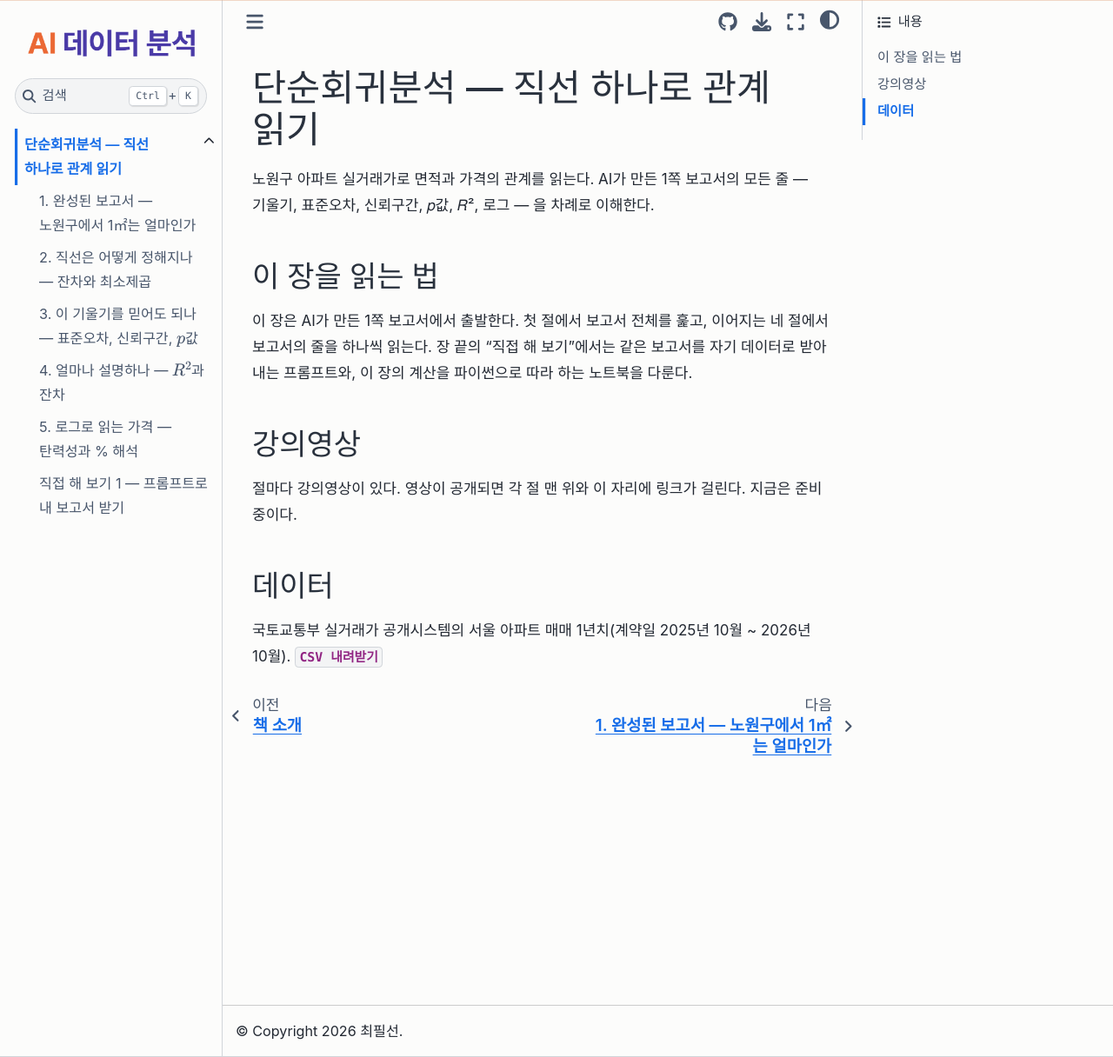
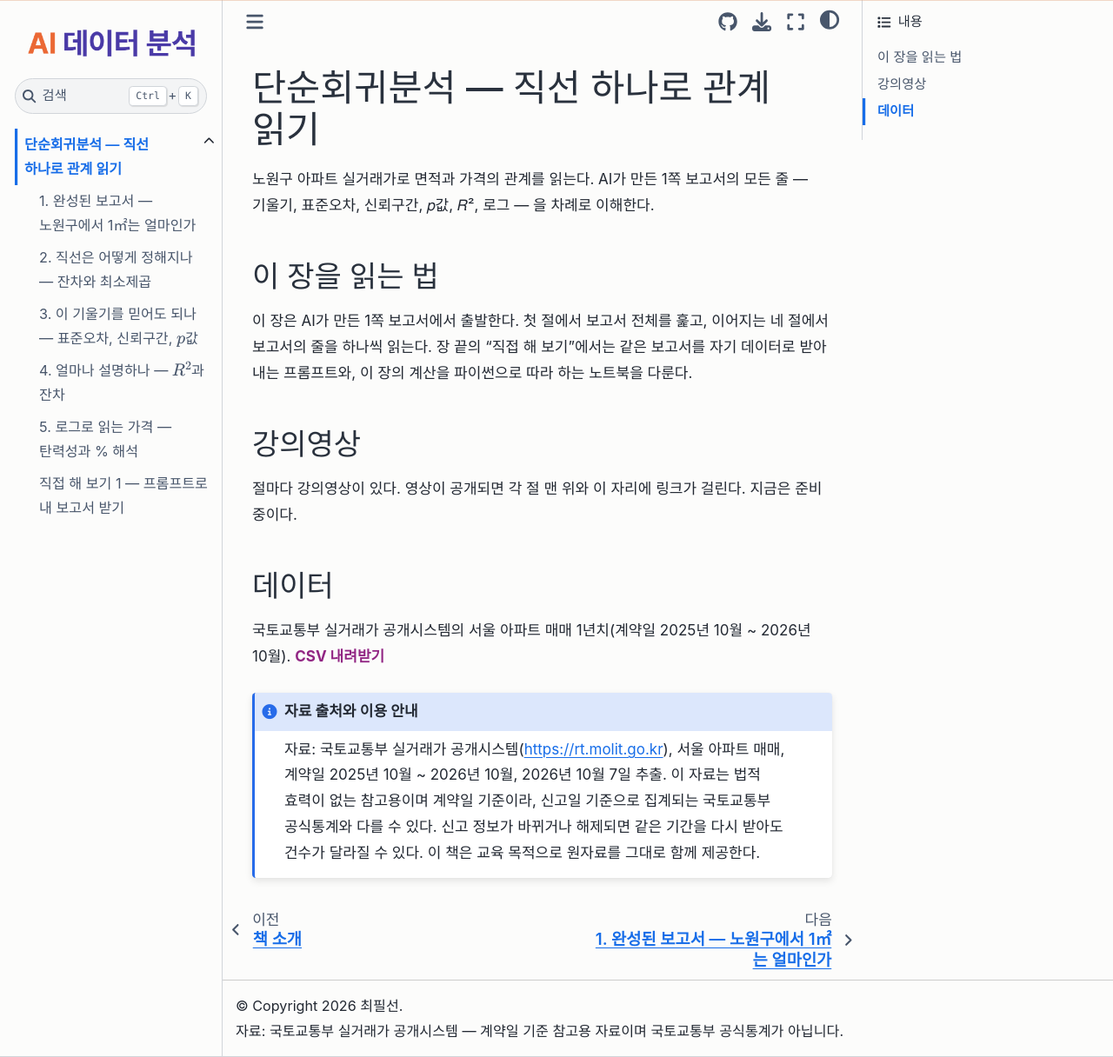
Before and after one commit to pilsunchoi/book5, a Jupyter Book: the page built from simple-regression/index.md, in a window 1280 px wide and 1216 px high. Shown: the whole window at 87% size. Built offline with Jupyter Book 1.0.4 settings and Sphinx 7.4.7 and the Sphinx Book theme 1.1.4, drawn with Linux system fonts in a browser that asks for light colours; some web fonts are replaced; pages that are not in the unit, such as notebooks, are missing from menus.

Commit message:
Add data source and usage notices; share the data folder
The transaction system marks its data as reference only, by contract
date, and asks that published figures use the official statistics. Say
so beside the download on the home and chapter pages and in the footer.
Move the CSV to a site-level data/ folder so later chapters reuse it.

Co-Authored-By: Claude Opus 5.5 <noreply@anthropic.com>

```diff
--- a/_config.yml
+++ b/_config.yml
@@ -14,7 +14,7 @@ repository:
 html:
   use_repository_button: true
   use_issues_button: false
-  extra_footer: ""
+  extra_footer: "<p>자료: 국토교통부 실거래가 공개시스템 — 계약일 기준 참고용 자료이며 국토교통부 공식통계가 아닙니다.</p>"
 
 parse:
   myst_enable_extensions:
@@ -35,7 +35,9 @@ sphinx:
       use_repository_button: true
       use_download_button: true
       use_fullscreen_button: true
-      footer_content_items: [copyright]
+      footer_content_items: [copyright, extra-footer]   # 기본 "By 저자"는 "으로 최필선"으로 번역돼 뺀다
+      # html_theme_options를 직접 주면 html: 의 extra_footer가 전달되지 않는다 — 여기에 둔다
+      extra_footer: "<p>자료: 국토교통부 실거래가 공개시스템 — 계약일 기준 참고용 자료이며 국토교통부 공식통계가 아닙니다.</p>"
       logo:                                 # 사이드바 책 제목 로고 (publish/make_logo.py로 생성, 화면 모드별)
         image_light: _static/logo-light.png
         image_dark: _static/logo-dark.png
--- a/_static/custom.css
+++ b/_static/custom.css
@@ -26,7 +26,8 @@ html[data-theme="dark"] div.report-box.container { background: #23221f; border-c
 .report-box p.rubric.report-title { font-size: 1.35rem; font-weight: 700; margin: .2rem 0 .6rem; }
 .report-box p.rubric.report-h2 { font-size: 1.05rem; font-weight: 700; margin: 1.1rem 0 .3rem; }
 .report-box div.report-dl.container { max-width: none; padding: 0 !important; margin-top: 1rem; font-size: .95rem; }
-.report-box div.report-dl code.download { font-family: inherit; font-size: inherit; background: none; border: none; padding: 0; }
+/* 내려받기 링크는 코드 글꼴·회색 상자 없이 보통 링크처럼 */
+code.xref.download { font-family: inherit; font-size: inherit; background: none; border: none; padding: 0; }
 .report-box img { border-radius: 6px; }
 
 /* 강의영상 상자 — 보라(영상 콜아웃과 같은 색) */
--- a/simple-regression/index.md
+++ b/simple-regression/index.md
@@ -12,4 +12,10 @@
 
 ## 데이터
 
-국토교통부 실거래가 공개시스템의 서울 아파트 매매 1년치(계약일 2025년 10월 ~ 2026년 10월). {download}`CSV 내려받기 <seoul-apt-sales-2025-10-2026-10.csv>`
+국토교통부 실거래가 공개시스템의 서울 아파트 매매 1년치(계약일 2025년 10월 ~ 2026년 10월). {download}`CSV 내려받기 <../data/seoul-apt-sales-2025-10-2026-10.csv>`
+
+:::{admonition} 자료 출처와 이용 안내
+:class: note
+자료: 국토교통부 실거래가 공개시스템(<https://rt.molit.go.kr>), 서울 아파트 매매, 계약일 2025년 10월 ~ 2026년 10월, 2026년 10월 7일 추출.
+이 자료는 법적 효력이 없는 참고용이며 계약일 기준이라, 신고일 기준으로 집계되는 국토교통부 공식통계와 다를 수 있다. 신고 정보가 바뀌거나 해제되면 같은 기간을 다시 받아도 건수가 달라질 수 있다. 이 책은 교육 목적으로 원자료를 그대로 함께 제공한다.
+:::
```
Also changed, not shown: index.md (+10 -0 lines), 2 other files.
